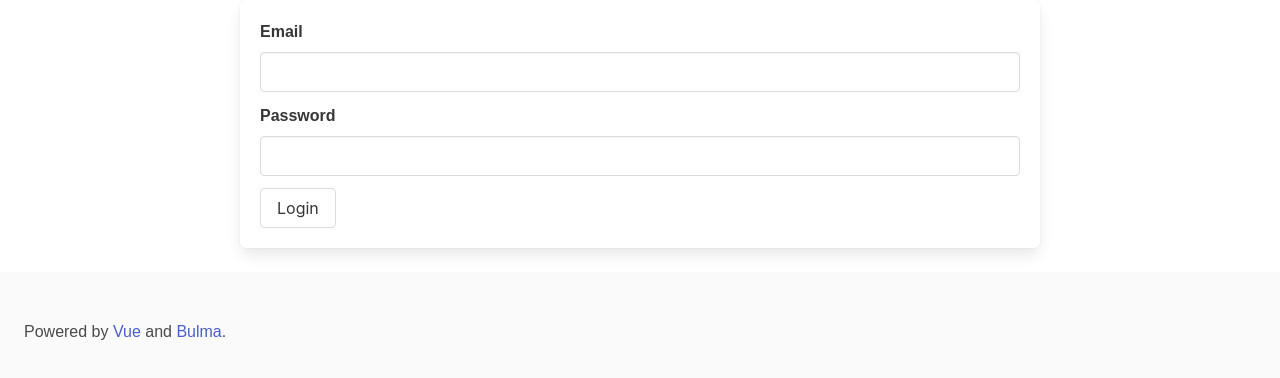
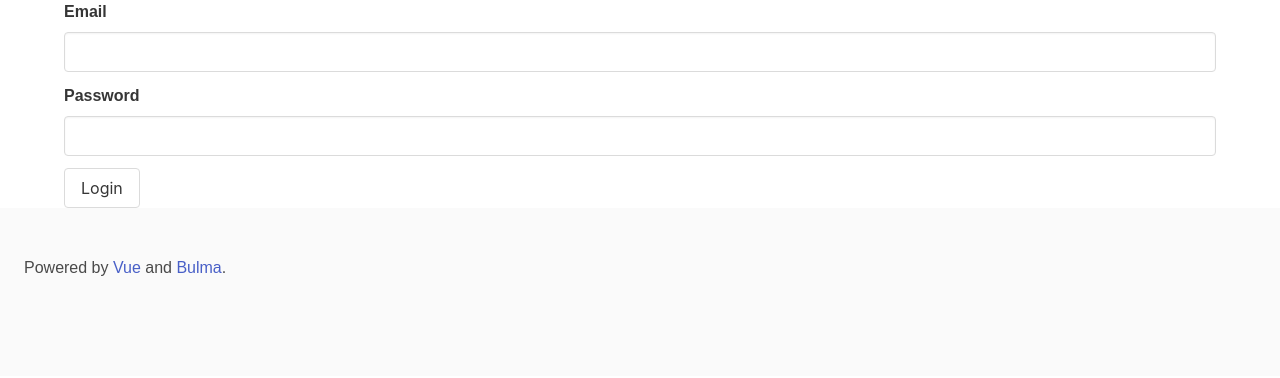
Before and after one commit to e0en/vue-todo, a Vue app: page /login in a window 1280 px wide. Shown: the top 378 px of the page. Built offline with nearby package versions, Linux system fonts and the light colour scheme.

Commit message:
Fix styles of login form

```diff
--- a/src/views/Login.vue
+++ b/src/views/Login.vue
@@ -1,6 +1,6 @@
 <template>
-  <div class="content">
-    <form class="box" action="#" v-on:submit="submitLogin">
+  <div class="container">
+    <form action="#" v-on:submit="submitLogin">
       <div class="field">
         <label class="label">Email</label>
         <div class="control">
@@ -52,9 +52,8 @@ export default {
 }
 </script>
 
-<style lang="scss">
+<style lang="scss" scoped>
 form {
   margin: 0 auto;
-  max-width: 800px;
 }
 </style>
```
